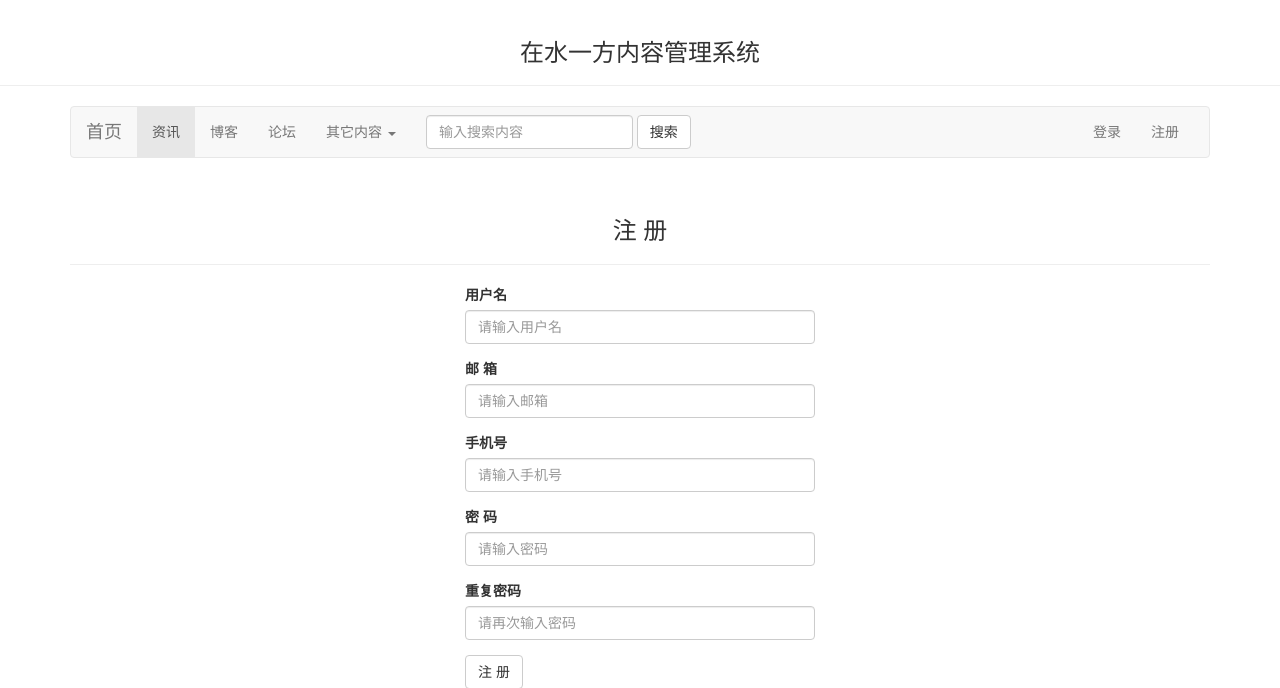
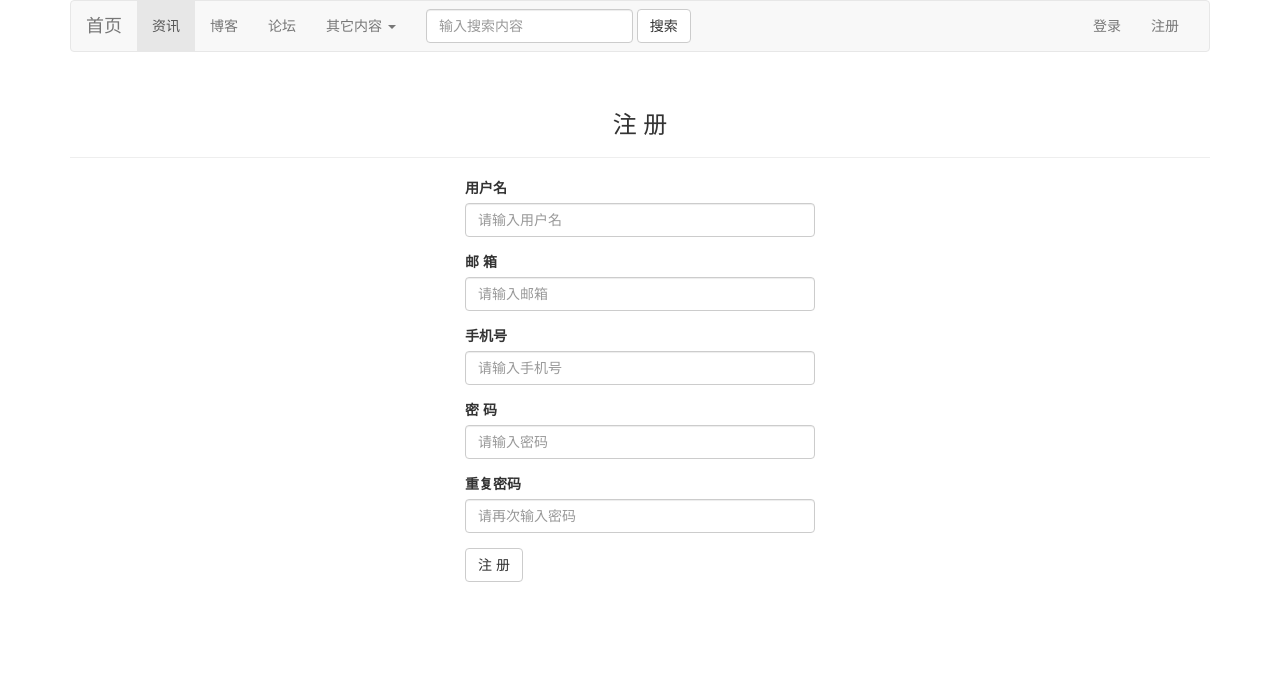
Before and after one commit to kfqyz/cms, a Flask app: page /auth/register in a window 1280 px wide. Shown: the top 688 px of the page. Run offline with Flask 2, Linux system fonts and the light colour scheme; some libraries are stand-ins or nearby versions.

Commit message:
2018.11.25

```diff
--- a/app/templates/common/base.html
+++ b/app/templates/common/base.html
@@ -7,7 +7,6 @@
     <link rel="stylesheet" type="text/css" href="{{ url_for('static', filename='styles.css') }}">
 {% endblock %}
 {% block navbar %}
-    <div class="page-header" align="center"><h3>在水一方内容管理系统</h3></div>
     <div class="container">
         <nav class="navbar navbar-default">
             <div class="container-fluid">
```
